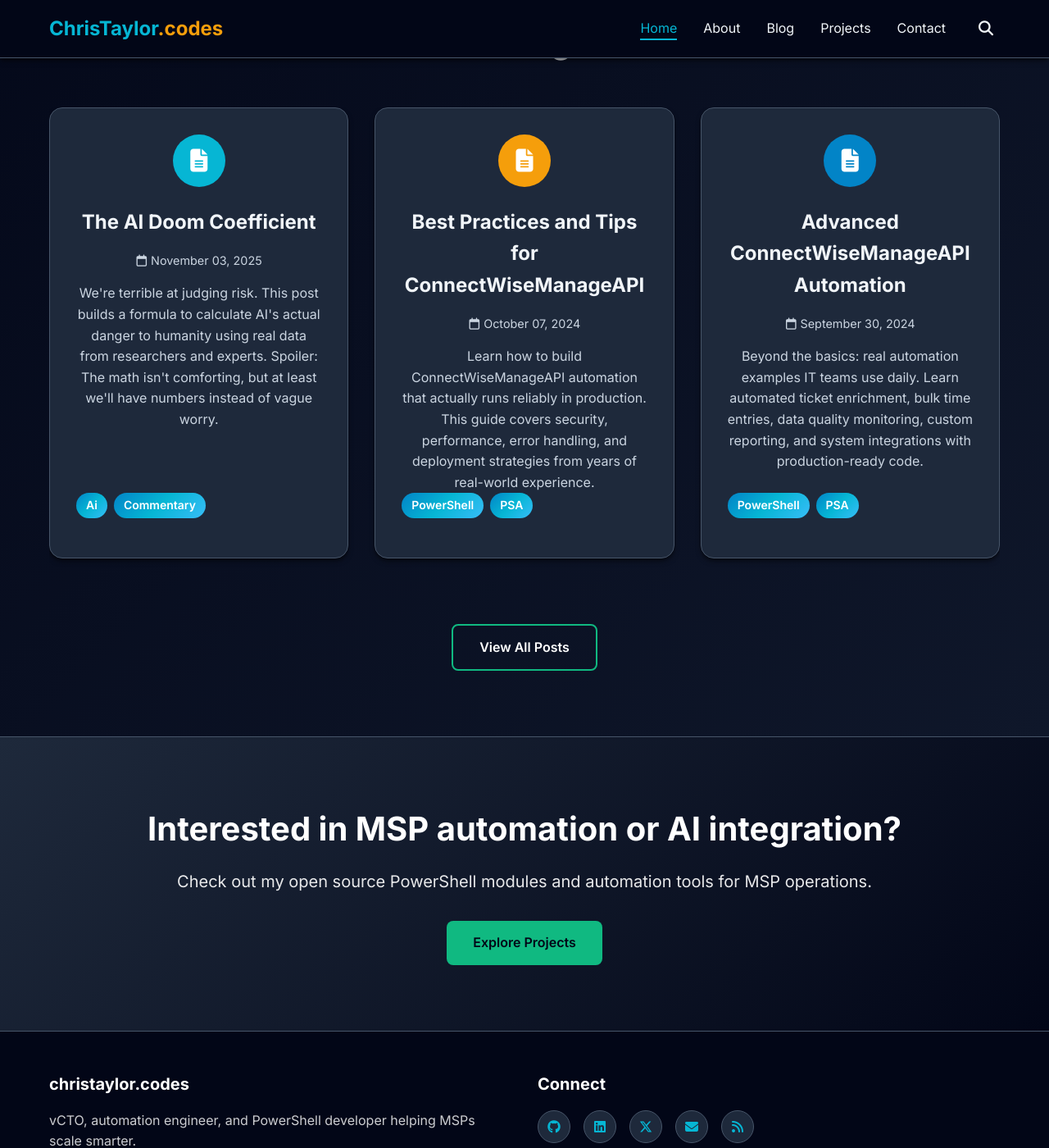
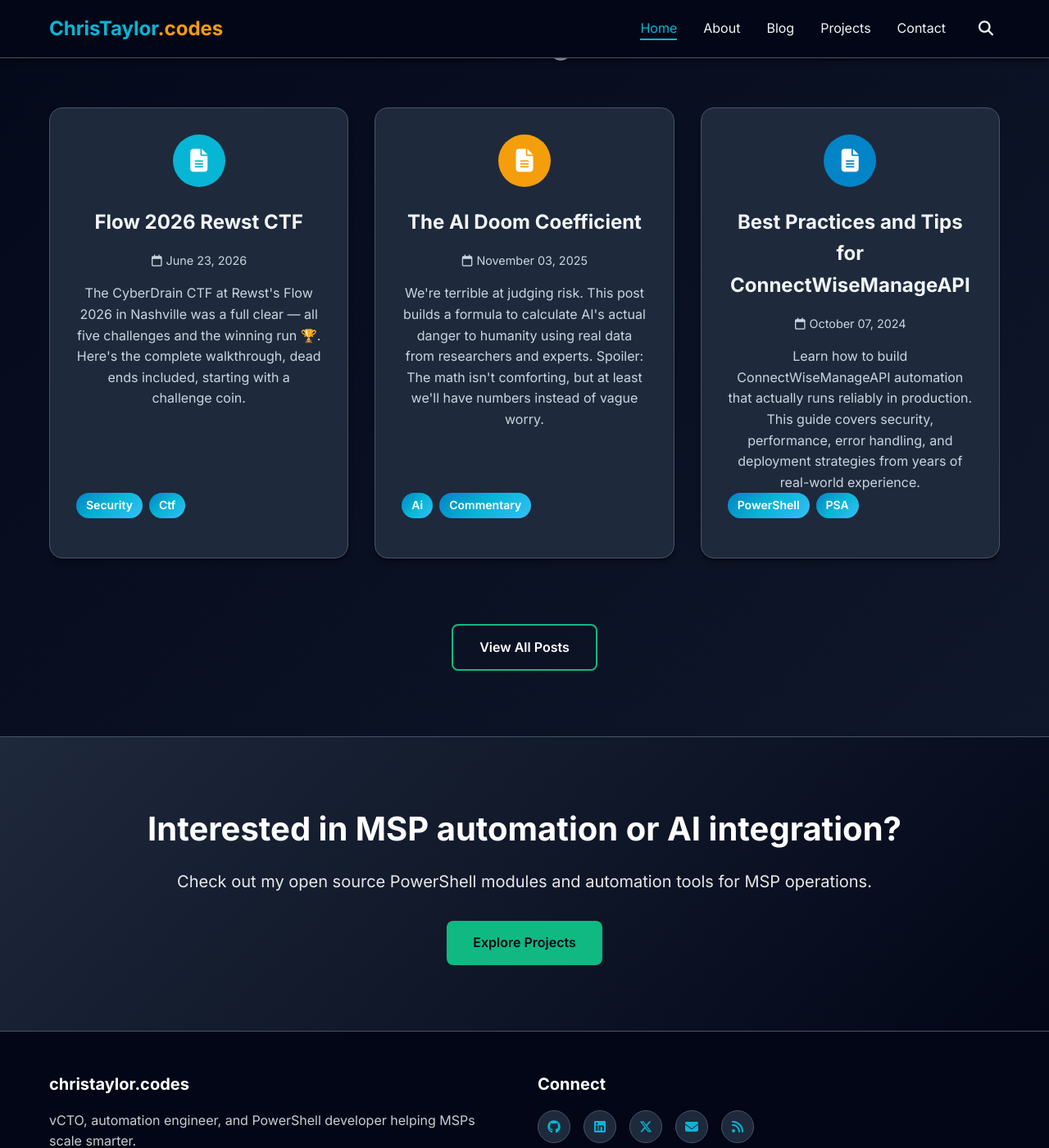
Before and after one commit to christaylorcodes/christaylorcodes.github.io, a Jekyll site: the page built from index.html, in a window 1280 px wide and 1400 px high, scrolled down 2588 px. Shown: the whole window at 82% size. Built offline with Jekyll 4.4.1, drawn with Linux system fonts in a browser that asks for light colours; comment, search, counter and statistics services are not loaded; part of the change alters nothing that is shown.

Commit message:
Add Flow 2026 Rewst CTF walkthrough with spoiler toggles
Full five-challenge CyberDrain CTF writeup (Breadcrumbs, Slice, Loaf,
Toast, Lunch). Each challenge keeps its prompt visible with the solution
and flag behind a collapsible "Show the solution" details toggle;
physical/in-person stages (GPS geofence, "Find Cooper") stay in the open.

- Add post images: challenge coin (front/back), geofence screenshot, and
  the bread stego image; metadata stripped from all JPEGs (bread.png kept
  intact since its metadata is part of the puzzle)
- Add dark-theme spoiler/details styling to _sass/oceanic/_posts.scss

Co-Authored-By: Claude Opus 4.8 (1M context) <noreply@anthropic.com>

````diff
--- /dev/null
+++ b/_posts/2026-06-23-rewst-flow-2026-ctf-challenge.md
@@ -0,0 +1,443 @@
+---
+layout: post
+title: "Cracking the Flow 2026 Challenge Coin: A Rewst CTF Walkthrough"
+short_title: "Flow 2026 Rewst CTF"
+date: 2026-06-23 16:00:00 -0500
+categories: [security, ctf]
+tags: [ctf, rewst, flow-2026, capture-the-flag, conference, walkthrough]
+author: Chris Taylor
+excerpt: "The CyberDrain CTF at Rewst's Flow 2026 in Nashville was a full clear — all five challenges and the winning run 🏆. Here's the complete walkthrough, dead ends included, starting with a challenge coin."
+description: "A full walkthrough of the CyberDrain CTF at Rewst's Flow 2026 in Nashville — five challenges from a hex-stamped challenge coin to an in-person scavenger hunt, with try-it-yourself spoilers for each stage."
+image: /assets/images/flow-2026-coin-front.jpg
+---
+
+The theme was "follow the breadcrumbs" — a bakery-to-meal progression of five challenges,
+10 points each:
+
+> Breadcrumbs → Slice → Loaf → Toast → Lunch (Sandwich)
+
+The mix was wide: two pure-technique stages (stego, HTTP verbs), one multi-layer decode,
+one deep read-only cloud-forensics dig — and two that pulled us out of our seats entirely,
+a GPS geofence to start and an in-person people-hunt to finish. The dead ends are left in
+on purpose; that's where the lessons are.
+
+**Infrastructure in play:** `cipp.ms` (a CTF link shortener with planted API endpoints —
+not the real [CIPP](https://cipp.app)), `engine.rewst.io` ([Rewst](https://rewst.io)
+webhooks), a live M365 tenant (`7ngn50.onmicrosoft.com`), and a Hudu shared vault. A
+recurring trick across challenges is HTTP-verb tampering (`OPTIONS` / wrong-verb oracles).
+
+Each challenge below keeps the puzzle visible — the clue, the artifact, the prompt — with
+the walkthrough and flag tucked behind a **Show the solution** toggle. Read along and try
+each one yourself before you reveal the answer.
+
+## 1 — Breadcrumbs 🪙→🍞
+
+It all started with this — a challenge coin styled like a vinyl record, the Rewst rooster
+staring back at me. Both faces were busy with `cipp` branding and a ring of cryptic
+characters stamped around the rim.
+
+![Flow 2026 challenge coin — front, showing the FLOW 2026 wordmark, the CIPP double-chevron logo, and codes around the rim](/assets/images/flow-2026-coin-front.jpg)
+
+*The front of the Flow 2026 challenge coin.*
+
+![Flow 2026 challenge coin — back, "Hosted by Rewst," the Rewst rooster mascot, and "Nashville, Tennessee"](/assets/images/flow-2026-coin-back.jpg)
+
+*The back: "Hosted by Rewst — Nashville, Tennessee."*
+
+Those rim markings aren't just decoration — they point somewhere. Work out where before
+opening it up.
+
+<details markdown="1">
+<summary>Show the solution — decode the rim</summary>
+
+### Decoding the rim
+
+| Hex | ASCII |
+|-----|-------|
+| `68 65 6C 6C 6F` | `hello` |
+| `2E 6D 73` | `.ms` |
+
+With the `cipp` logo → **`cipp.ms/hello`**.
+
+```powershell
+function Decode-Hex($hex) {
+    ($hex -split '\s+' | ForEach-Object { [char][convert]::ToInt32($_, 16) }) -join ''
+}
+Decode-Hex "68 65 6C 6C 6F"   # hello
+Decode-Hex "2E 6D 73"         # .ms
+```
+
+**Rabbit hole #1 — the musical notes.** We spent real time trying to treat the musical
+notes wrapping the vinyl record as a cipher (mapping notes to letters/pitches, counting
+beats, etc.). They were pure Nashville / "Music City" decoration — the only real data on
+the coin was the hex.
+
+</details>
+
+### The landing page was a GPS / geofence challenge
+
+*This stage you can read along with but can't really replay — it only unlocked by
+physically standing in the right spot, so it stays in the open.*
+
+The decoded link landed on a page with an unlocked padlock and "Follow the
+breadcrumbs..." — but it was gated on physical location. The CTFd riddle laid out the
+three steps literally:
+
+> First, be somewhere. Then, see something. Then, look beneath what you see.
+
+![The geofenced "Location Challenge" page on a phone — a locked padlock, a compass arrow labeled "gps heading," "23 m," and "Head west — your position updates automatically."](/assets/images/geofence.jpg)
+
+*The geofence gate: locked until our GPS reached the spot, with a live compass and distance ("23 m," head west) nudging us there.*
+
+- **First, be somewhere** = the page only releases the image once your device's GPS is at
+  the right spot. Getting there was an actual walk: we started on the wrong floor of the
+  hotel and wandered into areas we probably shouldn't have (restricted), then at ground
+  level it pushed us outside and across the road — the intended spot turned out to be the
+  hotel's bar/restaurant built into a bridge over the road, not the road itself.
+  - **Detours on arrival (wasted time):** the first time we reached the spot, the page
+    redirected us to the CTF site to set up an account and never showed the image — so we
+    burned time guessing before going back and pulling the image on the second pass. Then
+    we wasted more time typing in things we could literally see in the image before
+    accepting that it needed deeper inspection.
+  - **Tooling snag:** GPS resolved fine on the phone but the laptop wouldn't geolocate, so
+    we unlocked and downloaded the bread image on the phone, then transferred it to the
+    laptop for analysis.
+- **Then, see something / look beneath** = the bread image → the payload hidden beneath
+  its pixels.
+
+![Flow 2026 bread image — a sliced loaf on a cutting board engraved with the CyberDrain logo, the flow wordmark, and the Rewst rooster; the steganography payload is hidden in its pixels](/assets/images/bread.png)
+
+*The bread image, unlocked at the geofenced spot — something was hidden beneath the pixels.*
+
+Back to the keyboard: the flag is hidden in the bread image itself. Want to pull it out
+yourself before the reveal?
+
+<details markdown="1">
+<summary>Show the solution — extract the hidden flag</summary>
+
+### The bread image (steganography)
+
+- **Metadata decoy:** XMP `dc:description = ItCantBeThatEasyToFind` (a taunt — real data
+  is in the pixels).
+- **No appended data** after PNG `IEND`; EXIF only GIMP boilerplate.
+- **LSB stego:** payload in the least-significant bits of the RGB channels, row-major,
+  MSB-first.
+
+```powershell
+Add-Type -AssemblyName System.Drawing
+$bmp  = [System.Drawing.Bitmap]::FromFile((Resolve-Path 'bread.png'))
+$bits = [System.Collections.Generic.List[int]]::new()
+
+# Read the LSB of each R,G,B channel, row-major (top-left to bottom-right)
+for ($y = 0; $y -lt $bmp.Height; $y++) {
+  for ($x = 0; $x -lt $bmp.Width; $x++) {
+    $p = $bmp.GetPixel($x, $y)
+    foreach ($c in @($p.R, $p.G, $p.B)) { $bits.Add($c -band 1) }
+  }
+}
+$bmp.Dispose()
+
+# Pack the bits MSB-first into bytes, then keep the printable run
+$bytes = for ($i = 0; $i + 8 -le $bits.Count; $i += 8) {
+  $b = 0; for ($j = 0; $j -lt 8; $j++) { $b = ($b -shl 1) -bor $bits[$i + $j] }
+  [byte]$b
+}
+$text = -join ($bytes | ForEach-Object { [char]$_ })
+[regex]::Match($text, 'FLAG=[\x20-\x7e]+').Value
+```
+
+🚩 **Flag:** `FLAG=94c960b2-08c4-4184-b532-0aeba6e49142` — this unlocked **Slice**.
+
+</details>
+
+## 2 — Slice 🍞🔪
+
+A Rewst custom-trigger URL, with the riddle:
+
+> A slice, broken in two. Each half, transformed. Follow the crumbs back to the source.
+
+```text
+https://engine.rewst.io/webhooks/custom/trigger/WmpBMVl6SXdPREZrTnpnMkxXVTNaV0V0WmpNMk55MW1aVEF5TFdRNU1tUmxPVEV3/s6789s77-7ppr-4o10-9or6-89o99s2n36np
+```
+
+Two path segments, each encoded differently — work them back to the source, then fire the
+trigger the right way. Give it a try before the reveal.
+
+<details markdown="1">
+<summary>Show the solution — decode both halves and fire the trigger</summary>
+
+"Broken in two" = the two path segments; "each half transformed" = a different encoding
+each.
+
+### Segment 1 — base64 twice, then full reversal
+
+```powershell
+function FromB64($s){[Text.Encoding]::UTF8.GetString([Convert]::FromBase64String($s))}
+$l1 = FromB64 'WmpBMVl6SXdPREZrTnpnMkxXVTNaV0V0WmpNMk55MW1aVEF5TFdRNU1tUmxPVEV3'
+$l2 = FromB64 $l1          # f05c2081d786-e7ea-f367-fe02-d92de910  (grouped 12-4-4-4-8 = mirrored GUID)
+$hex = ($l2 -replace '-','')
+$rev = -join ($hex.ToCharArray()[($hex.Length-1)..0])
+$guid1 = '{0}-{1}-{2}-{3}-{4}' -f $rev.Substring(0,8),$rev.Substring(8,4),$rev.Substring(12,4),$rev.Substring(16,4),$rev.Substring(20,12)
+$guid1   # 019ed29d-20ef-763f-ae7e-687d1802c50f
+```
+
+### Segment 2 — ROT13
+
+**Tell:** only `s/p/r/o/n` letters and no `a-f` — exactly where `a-f` land under ROT13
+(`a→n, b→o, c→p, e→r, f→s`). Digits untouched.
+
+```powershell
+function Rot13([string]$s){
+  -join ($s.ToCharArray() | ForEach-Object {
+    if ($_ -match '[a-z]') {[char]((([int]$_ - 97 + 13) % 26) + 97)}
+    elseif ($_ -match '[A-Z]') {[char]((([int]$_ - 65 + 13) % 26) + 65)}
+    else {$_}
+  })
+}
+Rot13 's6789s77-7ppr-4o10-9or6-89o99s2n36np'   # f6789f77-7cce-4b10-9be6-89b99f2a36ac
+```
+
+### Confirming via server response (verb oracle)
+
+| Candidate (segment 1) | Transform | Server | Verdict |
+|-----------------------|-----------|--------|---------|
+| `d92de910-fe02-f367-e7ea-f05c2081d786` | segment-order reversal | "Could not find trigger" | wrong |
+| `019ed29d-20ef-763f-ae7e-687d1802c50f` | full character reversal | `405 Method Not Allowed` | correct |
+
+A bad ID → "trigger not found"; a real trigger with the wrong verb → `405`.
+
+**Reconstructed trigger:**
+
+```text
+https://engine.rewst.io/webhooks/custom/trigger/019ed29d-20ef-763f-ae7e-687d1802c50f/f6789f77-7cce-4b10-9be6-89b99f2a36ac
+```
+
+**Final step:** fired the reconstructed trigger with the correct verb (`OPTIONS` →
+`Allow` header reveals the set, then the right method) → challenge completed.
+
+```powershell
+$url = 'https://engine.rewst.io/webhooks/custom/trigger/019ed29d-20ef-763f-ae7e-687d1802c50f/f6789f77-7cce-4b10-9be6-89b99f2a36ac'
+Invoke-RestMethod -Uri $url -Method Get
+(Invoke-WebRequest -Uri $url -Method Options).Headers['Allow']
+```
+
+</details>
+
+## 3 — Loaf 🍞
+
+> Somewhere on this server lives a very particular loaf. It responds to requests — all
+> kinds of requests — but it only gives up the flag to someone who knows all their
+> options. Literally.
+
+Target: `https://cipp.ms/api/loaf`
+
+It answers every kind of request — but only one verb gives up the flag. What does it
+*allow*? Try it before opening the solution.
+
+<details markdown="1">
+<summary>Show the solution — the right verb and the flag</summary>
+
+A normal request → `401`. "Knows all their options, literally" = the HTTP `OPTIONS`
+method.
+
+```powershell
+# A normal GET is rejected:
+Invoke-WebRequest -Uri 'https://cipp.ms/api/loaf' -Method Get      # 401 Unauthorized
+
+# "knows all their options, literally" = the OPTIONS verb:
+(Invoke-WebRequest -Uri 'https://cipp.ms/api/loaf' -Method Options).Content
+# {"message":"You've discovered the secret ingredient! 🍞 Your flag is: 5afe274d-...
+#  The loaf also rises with these verbs ... GET, POST, PUT, PATCH, and DELETE!"}
+```
+
+🚩 **Flag:** `5afe274d-02cb-4cb5-af80-458edd5fcb67`
+
+Same verb-tampering idea as the Slice webhook oracle — a recurring motif.
+
+</details>
+
+## 4 — Toast 🍞🔥 — M365 Incident Response
+
+> Something went wrong in the tenant. The logs are loud — too loud. Someone left the
+> bread in too long, and then tried to cover their tracks. You have the keys to look
+> around, but not to touch. Find what was installed. Find what was shared. Find out how
+> the toast got made.
+
+A read-only Unified Audit Log investigation of a compromised tenant, with the real events
+buried under generated noise.
+
+**How we ran it (timeline):** the earlier challenges we'd knocked out before the
+conference started and over lunch. We started working on Toast, then got pulled into our
+first conference session. Honestly, a CTF is the last place we'd normally reach for AI —
+solving it yourself is all the fun, not handing it off — but stuck in a talk with the
+challenge still open, we gave agents a shot for the first time.
+
+The first attempt — turning the agents loose on the whole recon/search task to run on
+their own while we sat in the talk — went nowhere: checking on them at the first session
+break showed no real progress, just agents tripping over their own security guardrails and
+bailing partway through. We made our changes — scoping the asks down and steering them more
+directly instead of letting them run on their own — and headed back into the next session.
+That pulled back noticeably better information, but they still kept hitting those
+"cybersecurity" refusals. It was enough reconnaissance to get us oriented, though, and we
+finished the actual investigation ourselves.
+
+Want to dig in yourself before the reveal?
+
+<details markdown="1">
+<summary>Show the investigation — access, findings, and the flag</summary>
+
+### Getting in (read-only)
+
+- A **Hudu shared vault** exposed the login:
+  `CyberDrainCTF@7ngn50.onmicrosoft.com` / `Salad-Fan-Airways-Bankable`, tenant `7ngn50`,
+  with the TOTP fetched on demand from Hudu's turbo-stream endpoints
+  (`/fetch_asset_password`, `/otp_shared_access`).
+- ROPC failed (`AADSTS50076`, MFA) → used the **device-code flow** (Graph CLI client
+  `14d82eec-…`) and completed the MFA/browser step with **Playwright**, minting the TOTP
+  at login.
+- The token had no `AuditLog.Read.All` but did have `Exchange.Manage`.
+- **Pivot:** exchanged the `offline_access` refresh token for an **Exchange Online** token
+  and called the EXO REST admin API (`adminapi/beta/<tid>/InvokeCommand`) to run
+  `Search-UnifiedAuditLog` — no module install, all reads.
+
+### Findings (signal vs. noise)
+
+**Attacker accounts:** `justin.timberlake` and `TonyStark` (display name
+"Kelvin Tegelaar").
+
+**Installed** — two admin-consented (`OnBehalfOfAll`) look-alike OAuth apps:
+
+- **CIPP-SSO** (`8ec85a6e-…`), reply URL `cippvi4md.azurewebsites.net`, secret added.
+- **Microsoft CoPilot for Sharepoint** (`c90f6378-…`), reply URL `engine.rewst.io`,
+  tagged `HideApp`, self-added owner.
+
+**Shared** — `copilot_for_sharepoint_magic.py` shared org-wide, plus `ohno.html`
+ransomware note mass-dropped to 38+ SharePoint sites.
+
+**Covered tracks** — `HideApp`, both files recycled, audit log flooded with noise.
+
+### Recovering the deleted payload (the hard part)
+
+The `.py` was deleted and ACL-walled (direct REST `403`; Graph `/shares` blocked —
+`Files.Read` not consented; recycle bin `403`; SP Search `401`). The breadcrumb:
+`ohno.html` (read as inert text from our own OneDrive) is a joke ransomware note linking
+to `https://cipp.ms/totallynotamaliciouslink`, which `302`-redirects to the tokenized
+org sharing link for the `.py`. `curl` got `401`, but the authenticated browser session
+redeemed the org-`View` link (same-origin `fetch()`) and read the file:
+
+```text
+# FLAG: BringingSexyBackWithCopilot
+```
+
+The script was a Graph "SharePointMirrorTool" — an app-only client-credentials crawler
+using `cryptography.fernet` to mirror + encrypt SharePoint content: the exfil/ransomware
+payload behind the fake "CoPilot" app.
+
+🚩 **Flag:** `BringingSexyBackWithCopilot`
+
+**Attack chain:** register look-alike OAuth apps → admin-consent + secrets + `HideApp` →
+upload/share the mirror-encrypt tool org-wide → drop ransomware notes across 38+ sites →
+anti-forensics (hide app, recycle files, flood logs).
+
+</details>
+
+## 5 — Lunch (Sandwich) 🥪 — "Find Cooper" (in person)
+
+*Like the geofence, this one can't be replayed from a keyboard — it was a physical
+scavenger hunt on the conference floor, so it stays in the open.*
+
+The finale was just two words — **Find Cooper** — and at first we read it exactly like the
+challenges before it: as something technical. Toast had just trained us to comb a tenant,
+so our first move was hunting M365 for a user — or any record — matching "Cooper," with
+the bread-to-Sandwich theme and Rewst's rooster mascot keeping our heads in Rewst/rooster
+pun territory the whole time. Nothing turned up in the tenant.
+
+So we widened the search: if "Cooper" wasn't a user in M365, maybe it was an actual person
+at Rewst. That reframing was the unlock — and we realized we already knew her: **Ashley
+Cooper, Rewst's VP of Community**. (We even had to double-check that Cooper was her last
+name.) That personal-network edge was the only reason we got moving; without it,
+just getting started here would have been very hard, maybe impossible. A good reminder
+that not every CTF stage is solved at a keyboard — some are solved by talking to the
+people in the room.
+
+Ashley didn't have a word herself — finding her just sent us off after more Rewsters. She
+pointed us to three sources, each holding a single word of the phrase: two Rewst employees
+and the hotel reception desk.
+
+| Stop | Word |
+|------|------|
+| Ashley Cooper | *(no word — directs you to the three below)* |
+| Reception desk | "its" |
+| Jesse Heldabrand | "pronounced" |
+| George Smith | "no op" |
+
+🚩 **Phrase / answer:** "It's pronounced no-op"
+
+**How we found them:** Reception was the easy handoff. For Jesse and George we tried to
+put faces to names with their LinkedIn photos — that worked for George, but Jesse didn't
+have a photo, so we asked around and found out they had a session on the schedule. We
+tracked Jesse down by spotting that presentation and crashing the talk — but Jesse didn't
+actually know their word, so we grabbed a selfie as proof and later got it ("pronounced")
+from Ashley. We then bumped into George Smith on the way back to tell Ashley that Jesse
+didn't have a word.
+
+A fitting finale for a Rewst/automation crowd — the eternal argument over whether a no-op
+(no-operation) is said "no-op" or "nope." 😄
+
+## Techniques used across the CTF
+
+- **Encoding/decoding:** ASCII-hex, single & double base64, ROT13, full-string reversal,
+  mirrored-GUID recognition.
+- **Steganography:** PNG LSB extraction (RGB, row-major, MSB-first); metadata as decoy.
+- **HTTP verb tampering:** `OPTIONS` to reveal hidden responses; `405` vs "not found" as
+  an oracle for valid-but-wrong-verb endpoints (Loaf and Slice).
+- **Cloud identity:** secrets from a shared vault (Hudu); device-code auth + Playwright
+  for interactive MFA without admin; OAuth scope pivoting via `offline_access`
+  refresh-token exchange (Graph → Exchange Online).
+- **M365 forensics:** EXO REST admin API → `Search-UnifiedAuditLog`; separating planted
+  noise from real events; share-link redemption via browser session cookies where API
+  tokens were ACL-denied; reading suspicious files as inert text (no render/execute).
+
+## Defender takeaways
+
+- Alert on **OnBehalfOfAll** admin consent to non-vetted apps — especially ones
+  impersonating your own tooling (CIPP/Rewst look-alikes) or with odd reply URLs
+  (`*.azurewebsites.net`, third-party callbacks).
+- **HideApp** / hidden service principals and freshly-added app secrets are strong
+  persistence signals.
+- Org-wide ("People in your org") sharing links + identical files fanned across many
+  sites = exfil/ransomware staging.
+- **Audit-log flooding is itself an IOC** — a spike of low-value events often masks a few
+  high-value ones.
+- **Deleted ≠ gone** — recycle bins, sharing links, and short-link redirects can still
+  surface "covered" artifacts.
+
+## Retrospective notes
+
+**What went well**
+
+- Breadcrumbs & Loaf fell fast once the "look beneath" / "options, literally" wording was
+  read as instructions rather than flavor text.
+- Toast was the centerpiece: the cleanest part was recognizing that the win condition was
+  read-only forensics, then engineering read access (device-code + Playwright MFA, the
+  Graph→EXO scope pivot) without ever "touching" the tenant.
+- The move that actually cracked Toast's flag was refusing to brute the ACL and instead
+  following the breadcrumb in the artifact — the joke ransomware note's `cipp.ms/...` link
+  302'd straight to the file's org-share token, which the browser session could redeem.
+
+**Where it tried to trick us (the good part)**
+
+- **The Cooper red herring.** The bread-to-Sandwich theme and Rewst's rooster mascot kept
+  us reading "Find Cooper" as technical — combing M365 for a matching record — when Cooper
+  was a person in the room all along.
+- **Audit-log flooding.** The tenant deliberately buried ~12 real events under thousands
+  of noise records; the skill was triaging signal (singletons, the two attacker
+  identities) out of the noise.
+- **Metadata decoy** in the bread PNG (`ItCantBeThatEasyToFind`) tried to pull us off the
+  real LSB payload.
+- **The musical notes** on the challenge coin baited a music-cipher rabbit hole — they
+  were just Music-City flavor.
+- **The GPS geofence** made Breadcrumbs a physical event: we wandered the hotel (wrong
+  floor, restricted areas, then outside across the road to the bridge) before the page
+  would reveal the image, and the laptop's missing GPS forced a phone→laptop handoff to
+  get the file onto an analysis machine.
--- a/_sass/oceanic/_posts.scss
+++ b/_sass/oceanic/_posts.scss
@@ -987,6 +987,50 @@
     font-weight: 600;
 }
 
+/* Spoiler / "show solution" reveal sections */
+.post-content details {
+    background-color: var(--bg-light);
+    border: 1px solid var(--border-color);
+    border-left: 4px solid var(--primary-color);
+    border-radius: 0.5rem;
+    padding: 0 1.5rem;
+    margin: 2rem 0;
+}
+
+.post-content details[open] {
+    padding-bottom: 0.5rem;
+}
+
+.post-content summary {
+    cursor: pointer;
+    list-style: none;
+    display: flex;
+    align-items: center;
+    gap: 0.5rem;
+    padding: 1rem 0;
+    font-weight: 600;
+    color: var(--primary-color);
+    user-select: none;
+}
+
+.post-content summary::-webkit-details-marker {
+    display: none;
+}
+
+.post-content summary::before {
+    content: "\25B8"; /* ▸ */
+    color: var(--primary-color);
+    transition: transform 0.2s ease;
+}
+
+.post-content details[open] summary::before {
+    transform: rotate(90deg);
+}
+
+.post-content summary:hover {
+    color: var(--primary-light);
+}
+
 /* Post Footer (Navigation and Share) */
 .post-footer {
     background-color: var(--bg-light);
````
Also changed, not shown: assets/images/flow-2026-coin-back.jpg (added), assets/images/flow-2026-coin-front.jpg (added), assets/images/geofence.jpg (added), 1 other file.
